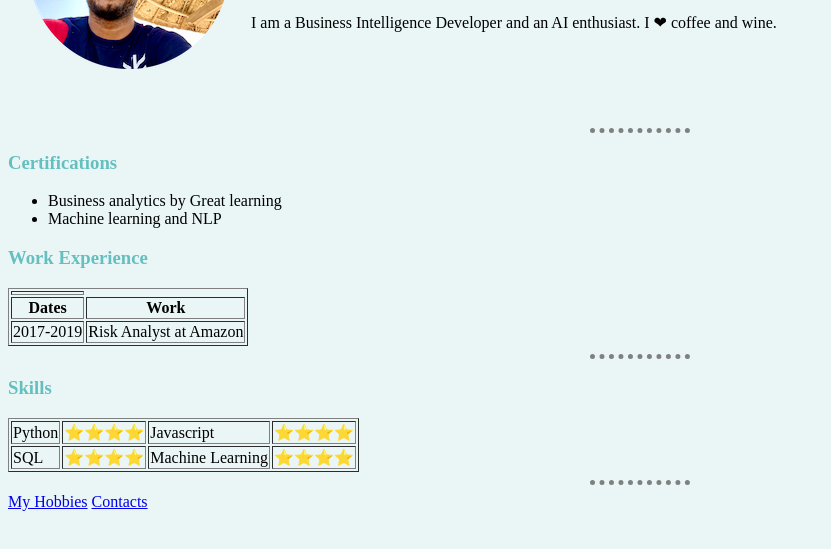
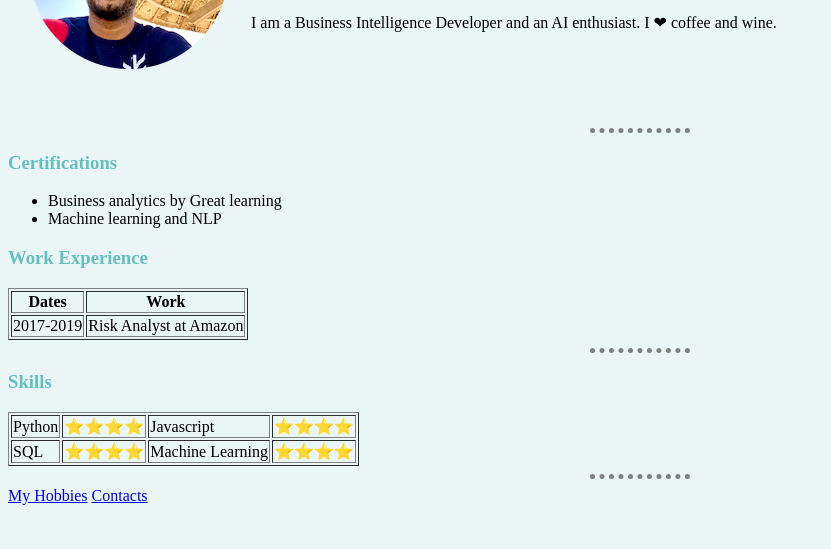
Before and after one commit to saurabhashok/web_developement, a plain HTML site: page index.html in a window 1280 px wide. Shown: the part 181-730 px from the top of the page, without its empty margins (0-831 px from the left). Drawn offline with Linux system fonts and the light colour scheme.

Commit message:
corrected header for experience

```diff
--- a/index.html
+++ b/index.html
@@ -27,13 +27,10 @@
     <li>Machine learning and NLP</li>
   </ul>
   <h3>Work Experience</h3>
-  <table border=1>
-    <th>
-      <tr>
+  <table cellspacing=2 border=1>
         <th>Dates</th>
         <th>Work</th>
-      </tr>
-    </th>
+
     <tr>
       <td>2017-2019</td>
       <td> Risk Analyst at Amazon</td>
```
